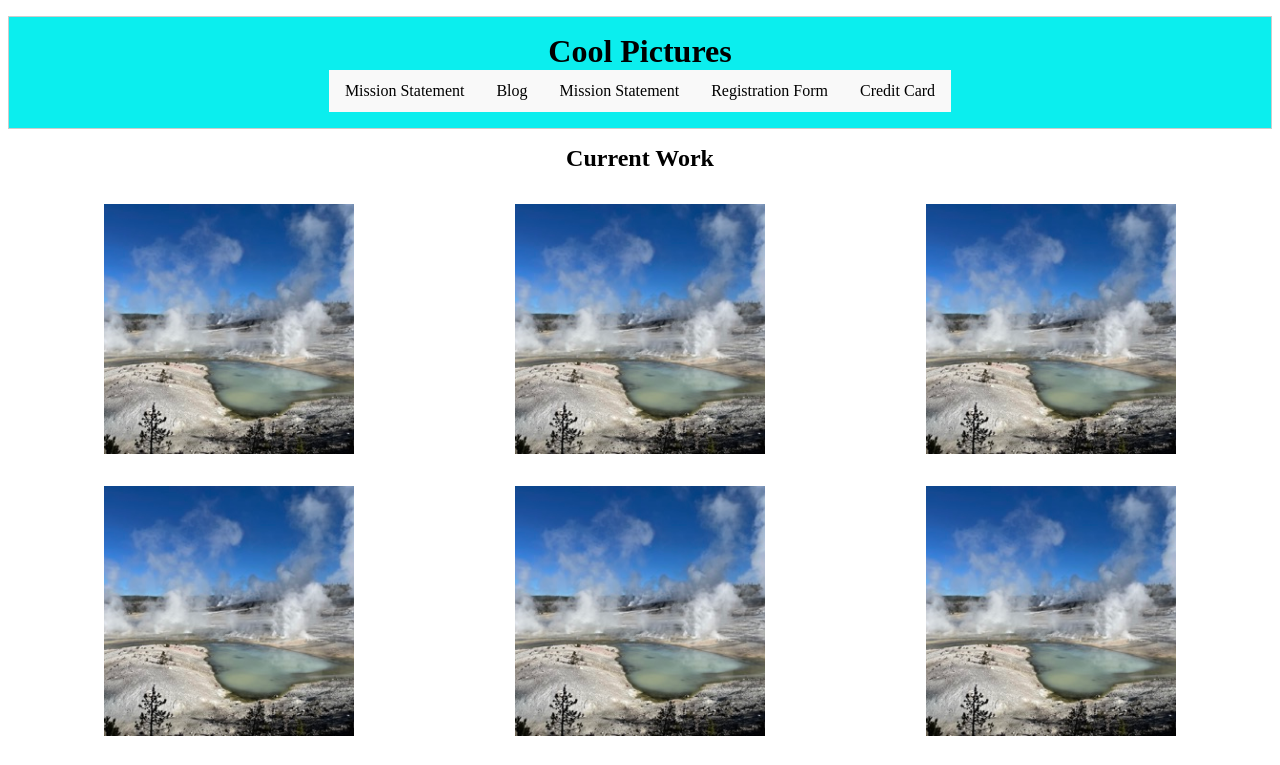
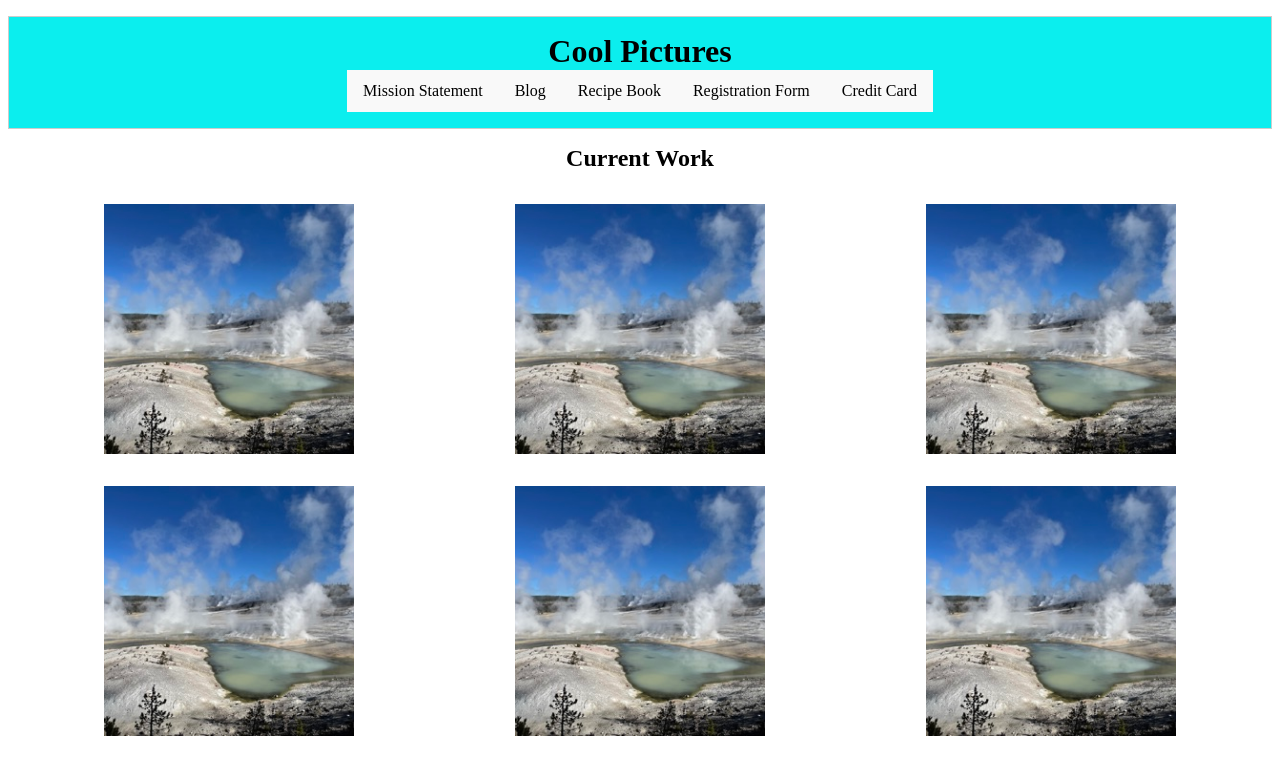
Before and after one commit to WolfHollow/wdd131, a plain HTML site: page index.html in a window 1280 px wide. Shown: the top 765 px of the page. Drawn offline with Linux system fonts and the light colour scheme.

Commit message:
two nessasary changes

```diff
--- a/index.html
+++ b/index.html
@@ -24,7 +24,7 @@
                 <div class="dropdown-content hide">
                     <a href="../wdd131/mission/index.html">Mission Statement</a>
                     <a href="../wdd131/blog/index.html">Blog</a>
-                    <a href="../wdd131/recipes/index.html">Mission Statement</a>
+                    <a href="../wdd131/recipes/index.html">Recipe Book</a>
                     <a href="../wdd131/register/index.html">Registration Form</a>
                     <a href="../wdd131/creditcard/index.html">Credit Card</a>
                 </div>
```
Also changed, not shown: recipes/index.html (+1 -1 lines).
